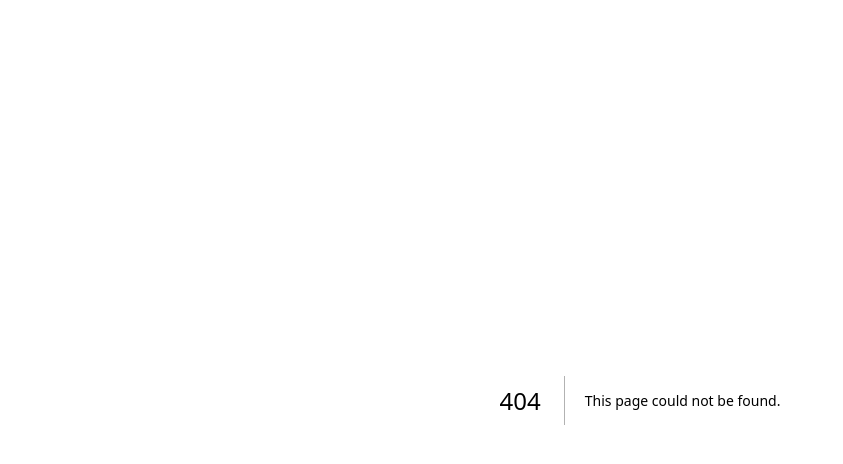
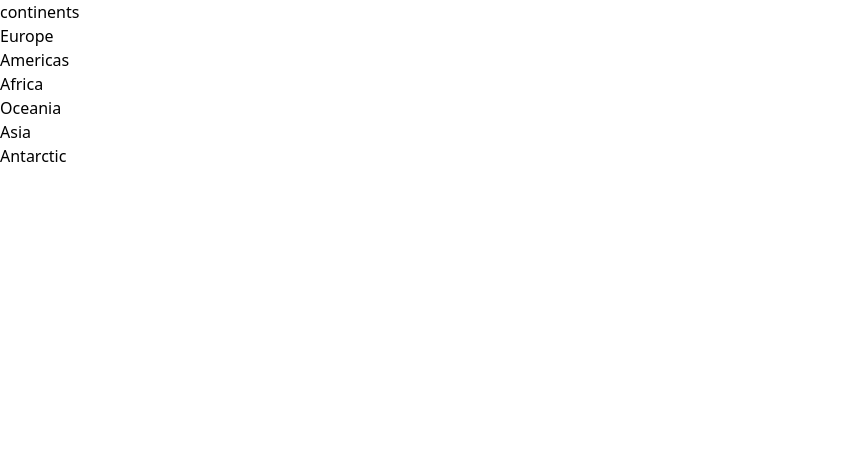
Before and after one commit to meghamaurya/world-tour-app, a Next.js app: page /Continents in a window 1280 px wide. Before the commit this address had no page. Shown: the top 464 px of the page, without its empty margins (0-843 px from the left). Built offline with nearby package versions, Linux system fonts and the light colour scheme.

Commit message:
created continents component

```diff
--- /dev/null
+++ b/pages/Continents.jsx
@@ -0,0 +1,35 @@
+// export async function getStaticProps() {
+//   const res = await fetch("https://restcountries.com/v3.1/all");
+//   const data = await res.json();
+//   console.log(data, "data");
+
+import Link from "next/link";
+
+//   return { props: { data } };
+// }
+
+export const continents = [
+  "Europe",
+  "Americas",
+  "Africa",
+  "Oceania",
+  "Asia",
+  "Antarctic",
+];
+
+const Continents = ({ data }) => {
+  return (
+    <>
+      <div>continents</div>
+      {continents.map((items) => {
+        return (
+          <Link href={`/Continents/${items.region}`}>
+            <h3>{items}</h3>
+          </Link>
+        );
+      })}
+    </>
+  );
+};
+
+export default Continents;
```
